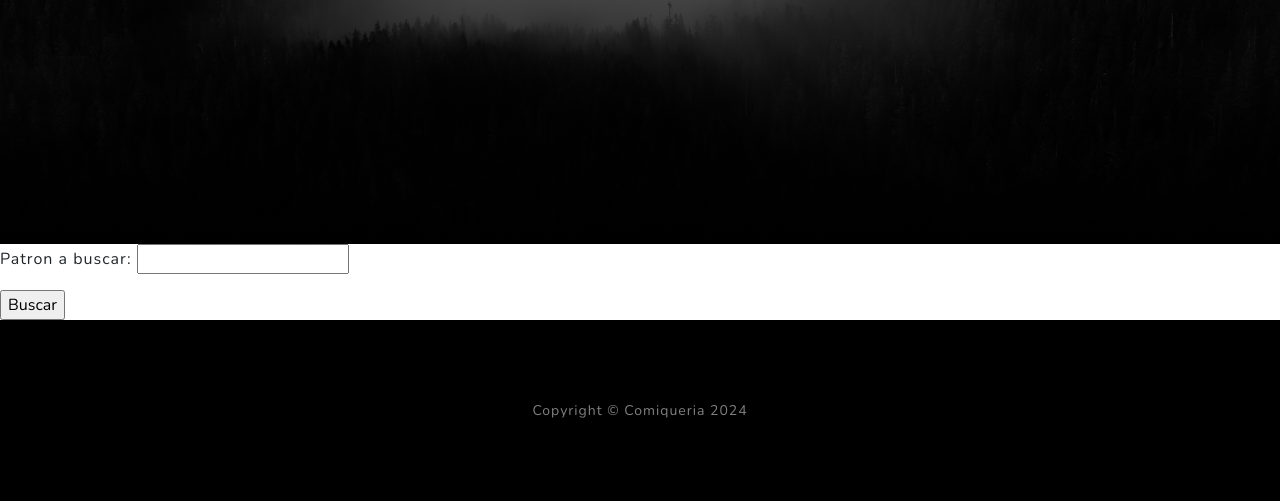
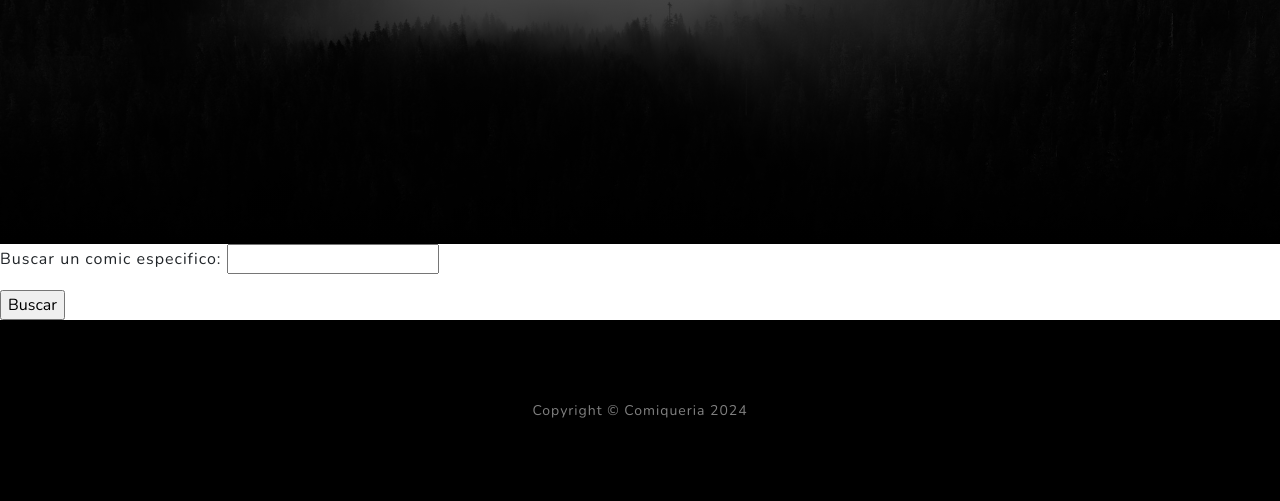
Before and after one commit to Pochugo/Medina-Eduardo-Daniel-Python-50200, a Django app: page /comiqueriapp/buscar/ in a window 1280 px wide. Shown: the part 556-1057 px from the top of the page. Run offline with Django 5.2, Linux system fonts and the light colour scheme; some libraries are stand-ins or nearby versions.

Commit message:
Versión Final V.1.1

```diff
--- a/comiqueriapp/templates/comiqueriapp/buscar.html
+++ b/comiqueriapp/templates/comiqueriapp/buscar.html
@@ -13,7 +13,7 @@
     {{ form.as_table }}
     </table>
 
-    <p>Patron a buscar: <input type="text" name="buscar" id="buscar"></p>
+    <p>Buscar un comic especifico: <input type="text" name="buscar" id="buscar"></p>
     <input type="submit" value="Buscar">
 </form>
 
```
Also changed, not shown: 1 other file.
